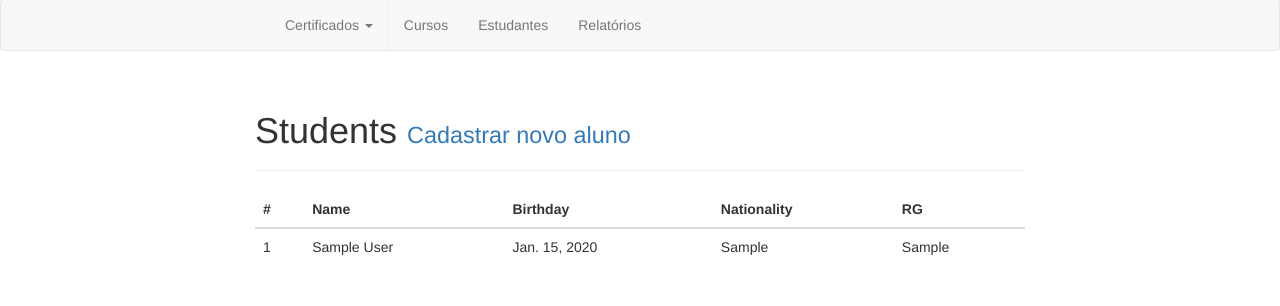
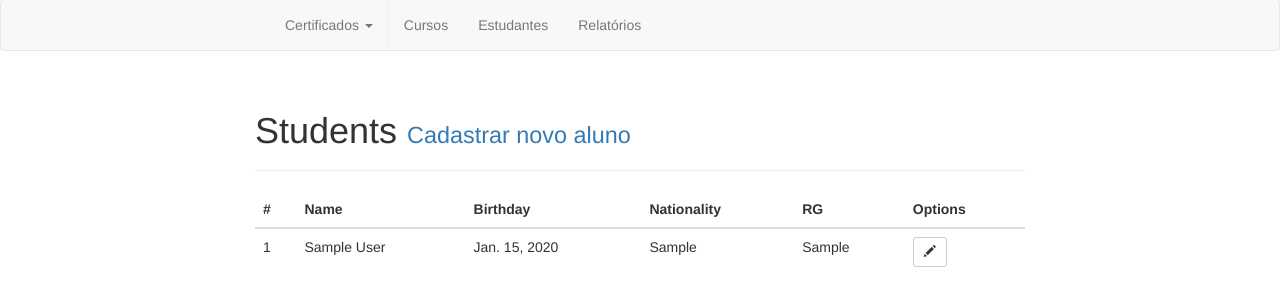
Before and after one commit to interlegis/regcert, a Django app: page /alunos in a window 1280 px wide. Shown: the part 149-455 px from the top of the page. Run offline with Django 3.2, Linux system fonts and the light colour scheme; a user stored in the database is signed in; tables that the repository leaves empty hold one stand-in row (values such as "Sample post"); some libraries are stand-ins or nearby versions.

Commit message:
Added student's update view

```diff
--- a/src/core/templates/core/student_list.html
+++ b/src/core/templates/core/student_list.html
@@ -13,6 +13,7 @@
             <th>Birthday</th>
             <th>Nationality</th>
             <th>RG</th>
+            <th>Options</th>
         </tr>
     </thead>
     <tbody>
@@ -23,6 +24,11 @@
             <td>{{ student.birthday }}</td>
             <td>{{ student.nationality }}</td>
             <td>{{ student.rg }}</td>
+            <td>
+                <a class="btn btn-default btn-sm" href="{% url 'student_update' student.id %}">
+                  <span class="glyphicon glyphicon glyphicon-pencil" aria-hidden="true"></span>
+                </a>
+            </td>
         </tr>
         {% endfor %}
     </tbody>
--- a/src/core/urls.py
+++ b/src/core/urls.py
@@ -1,10 +1,12 @@
 from django.conf.urls import patterns, url
-from core.views import StudentCreate, StudentView
+from core.views import StudentCreate, StudentView, StudentUpdate
 
 
 urlpatterns = patterns(
     'core.views',
     url(r'^$', 'home', name='home'),
     url(r'^alunos/cadastrar$', StudentCreate.as_view(), name='student_create'),
+    url(r'^alunos/editar/(?P<pk>[\w-]+)$', StudentUpdate.as_view(),
+        name='student_update'),
     url(r'^alunos$', StudentView.as_view(), name='students'),
 )
--- a/src/core/views.py
+++ b/src/core/views.py
@@ -2,7 +2,7 @@ from django.contrib.auth.decorators import login_required
 from django.core.urlresolvers import reverse
 from django.shortcuts import render
 from django.views.generic import ListView
-from django.views.generic.edit import CreateView
+from django.views.generic.edit import CreateView, UpdateView
 from django.utils.decorators import method_decorator
 
 from core.models import Student
@@ -25,7 +25,10 @@ class StudentView(LoginRequiredMixin, ListView):
     context_object_name = 'students'
 
 
-
 class StudentCreate(LoginRequiredMixin, CreateView):
     model = Student
     success_url = '/alunos'
+
+class StudentUpdate(LoginRequiredMixin, UpdateView):
+    model = Student
+    success_url = '/alunos'
```
